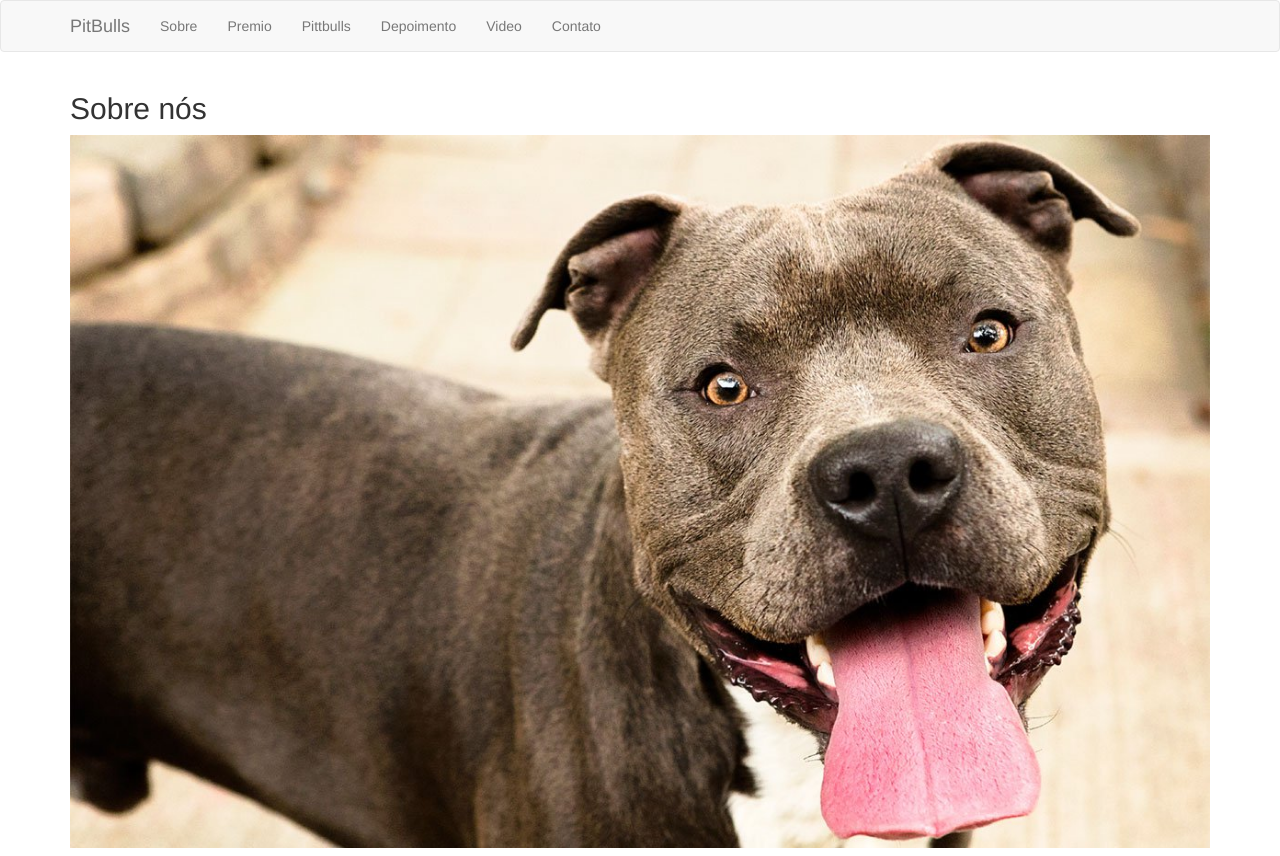
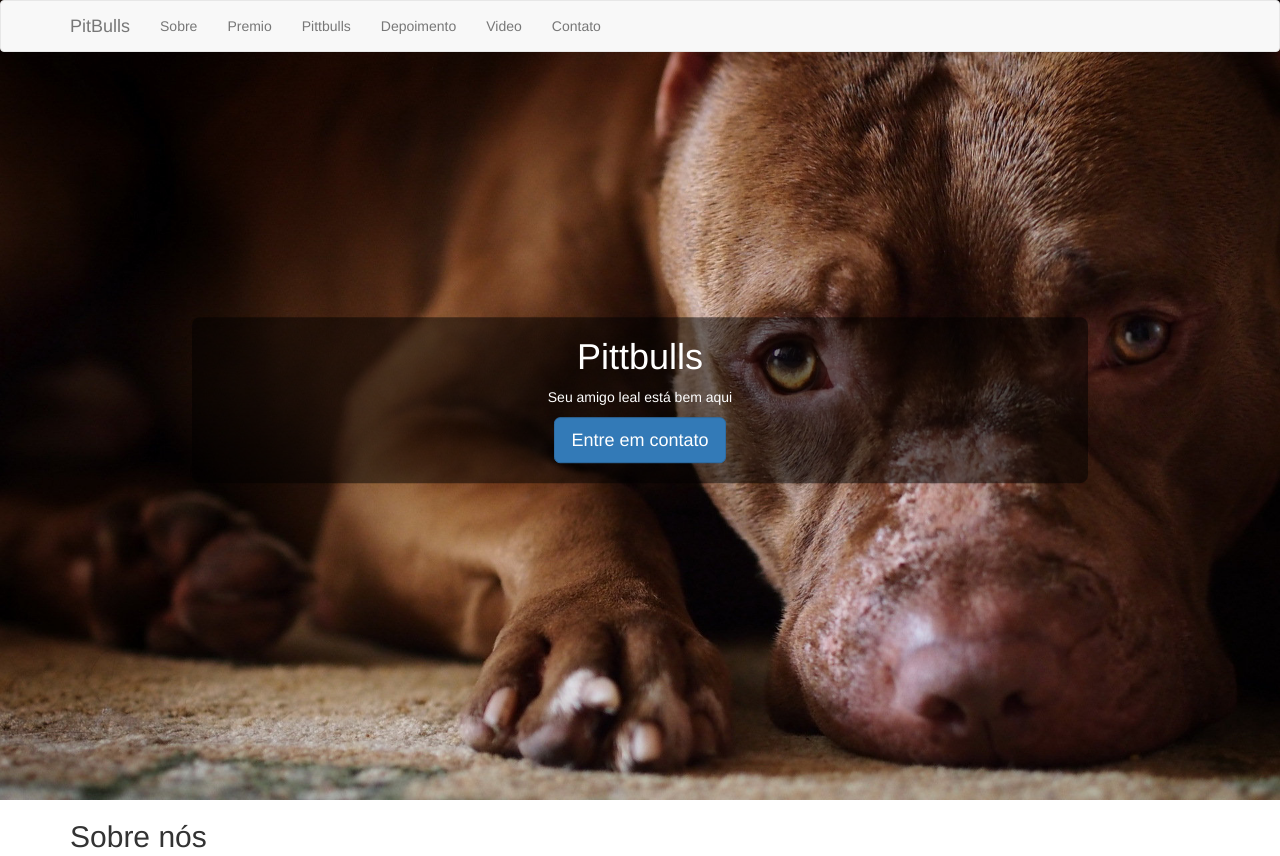
Before and after one commit to geansaturno/Pitpull, a plain HTML site: page index.html in a window 1280 px wide. Shown: the top 856 px of the page. Drawn offline with nearby package versions, Linux system fonts and the light colour scheme.

Commit message:
work 13-12 2

```diff
--- a/css/main.css
+++ b/css/main.css
@@ -282,6 +282,38 @@ textarea {
 }
 
 /*Minhas modificações*/
+html,
+body{
+    height: 100%;
+}
+
+header {
+    background-image: url(../img/banner.jpg);
+    height: 100%;
+    background-position: top center;
+    background-repeat: no-repeat;
+    background-size: cover;
+    position: relative;
+}
+
+#banner {
+    background-color: rgba(0, 0, 0, 0.5);
+    border-radius: 8px;
+    color: white;
+    padding: 20px;
+    position: absolute;
+    width: 70%;
+    top: 50%;
+    left: 50%;
+    transform: translate(-50%, -50%);
+    text-align: center;
+    transition: .5s;
+}
+
+#banner h1 {
+    margin-top: 0px;
+}
+
 #panels-sobre {
     margin-top: 20px;
 }
--- a/index.html
+++ b/index.html
@@ -17,9 +17,9 @@
     <script src="js/vendor/modernizr-2.8.3.min.js"></script>
 </head>
 <body>
+    <header>
         <nav class="navbar navbar-default">
             <div class="container">
-
                 <div class="navbar-header">
                     <button type="button" class="hamburger--spin navbar-toggle collapsed" data-toggle="collapse" data-target="#main-menu" aria-expanded="false">
                         <span class="sr-only">Toggle navigation</span>
@@ -42,6 +42,14 @@
                 </div>
             </div>
         </nav>
+
+        <div class="" id="banner">
+            <h1>Pittbulls</h1>
+            <p>Seu amigo leal está bem aqui</p>
+            <a href="#contato" class="btn btn-primary btn-lg">Entre em contato</a>
+        </div>
+
+    </header>
 
     <section class="container" id="sobre">
         <!--[if lt IE 8]>
@@ -232,5 +240,6 @@
     </script>
 
     <script src="js\bootstrap.min.js" charset="utf-8"></script>
+    <script src="js\banner-move.js" charset="utf-8"></script>
 </body>
 </html>
--- /dev/null
+++ b/js/banner-move.js
@@ -0,0 +1,11 @@
+$("#main-menu").on('show.bs.collapse', function(){
+    changeTranslate('-50%', '20%');
+});
+
+$("#main-menu").on('hide.bs.collapse', function(){
+    changeTranslate('-50%', '-50%');
+});
+
+function changeTranslate(x, y){
+    $("#banner").css('transform', 'translate(' + x + ', ' + y + ')' );
+}
```
Also changed, not shown: img/banner.jpg (added). Lines whose indentation alone changed are shown as unchanged.
